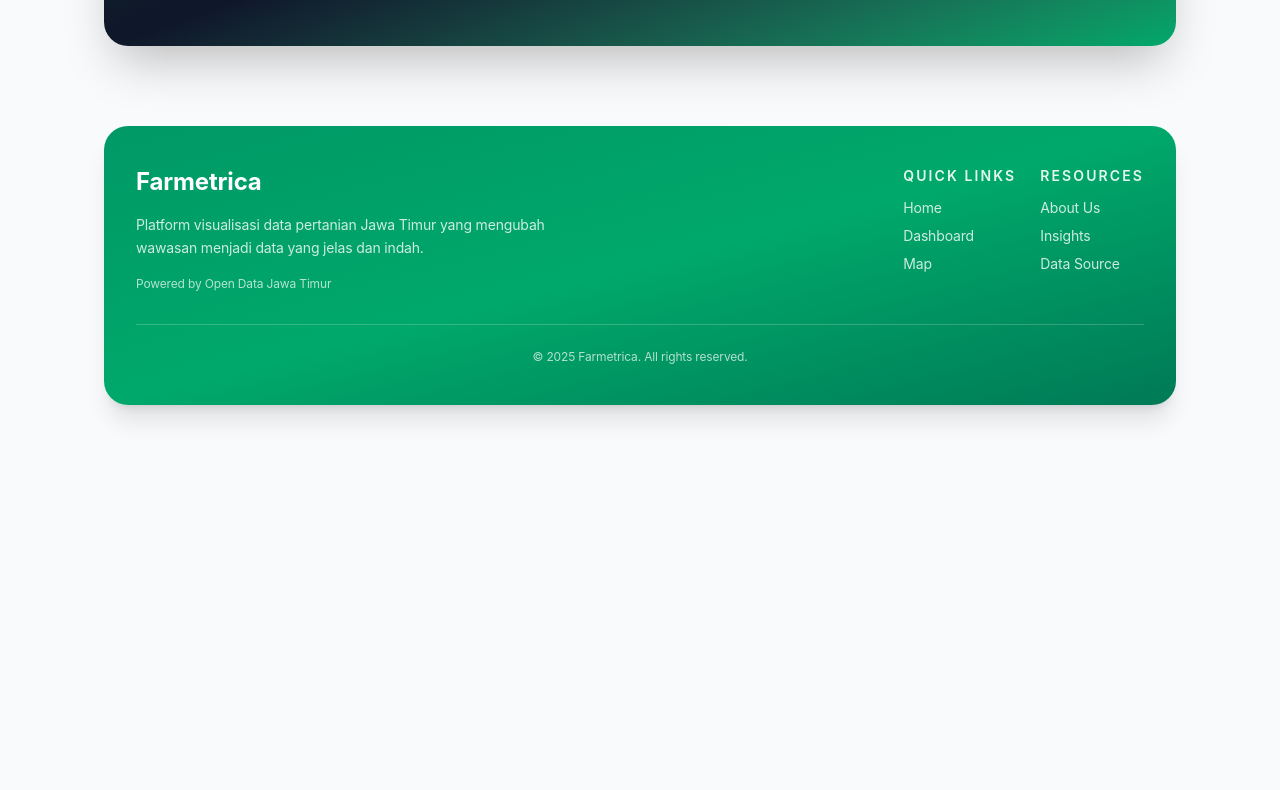
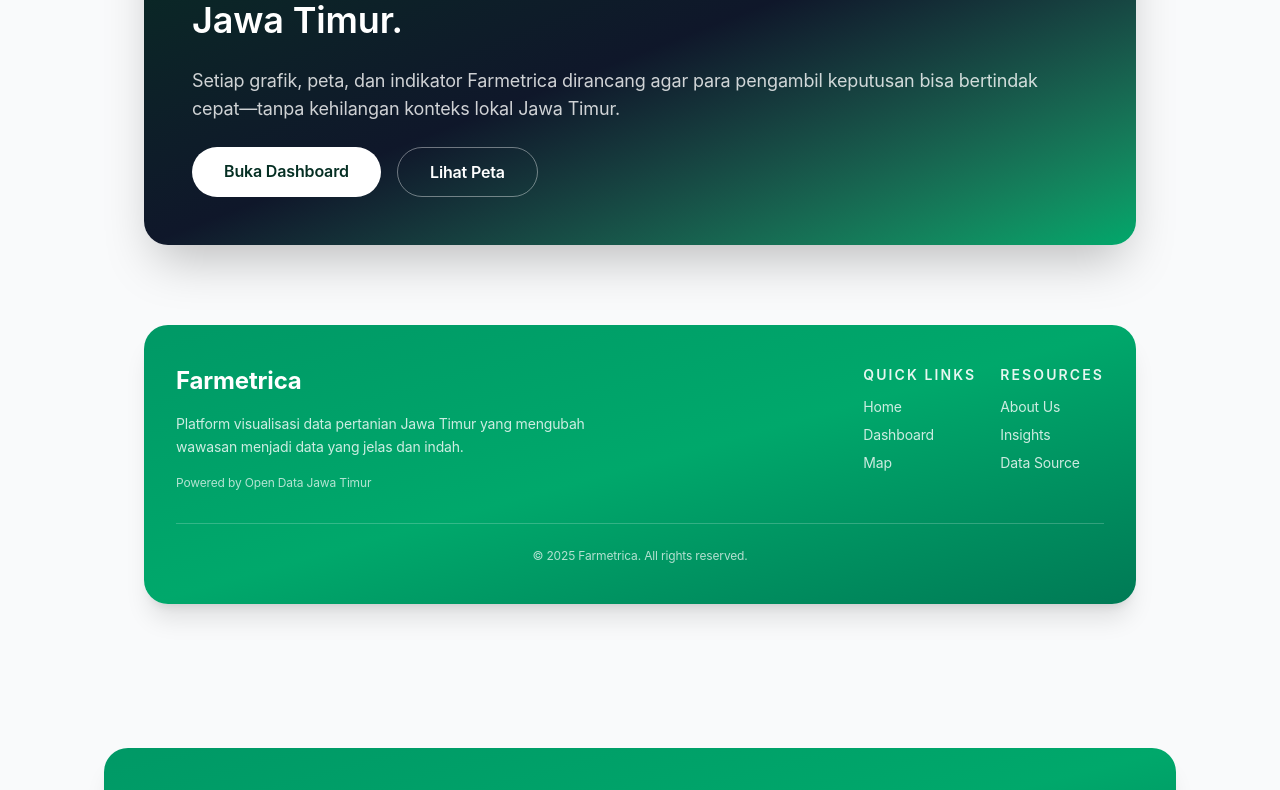
Before and after one commit to dipndipp/farmetrica, a Next.js app: page /home in a window 1280 px wide. Shown: the part 2799-3589 px from the top of the page. Before the commit the page ends 3268 px from the top, so only its background shows below. Built offline with nearby package versions, Linux system fonts and the light colour scheme.

Commit message:
change layouting and transition

```diff
--- a/src/app/layout.tsx
+++ b/src/app/layout.tsx
@@ -19,6 +19,9 @@ export const metadata: Metadata = {
     "Farmetrica is an agricultural data visualization platform that provides insights into East Java's farming landscape through satellite imagery and harvest reports.",
 };
 
+import { Navbar } from "@/components/layout/Navbar";
+import { Footer } from "@/components/layout/Footer";
+
 export default function RootLayout({
   children,
 }: {
@@ -29,7 +32,13 @@ export default function RootLayout({
       <body
         className={`${geistSans.variable} ${geistMono.variable} antialiased`}
       >
-        <PageTransitionWrapper>{children}</PageTransitionWrapper>
+        <div className="bg-[var(--background)] text-[var(--foreground)]">
+          <main className="mx-auto flex min-h-screen max-w-6xl flex-col gap-8 px-6 pb-16 pt-8 lg:px-10">
+            <Navbar />
+            <PageTransitionWrapper>{children}</PageTransitionWrapper>
+            <Footer />
+          </main>
+        </div>
       </body>
     </html>
   );
--- a/src/components/layout/Navbar.tsx
+++ b/src/components/layout/Navbar.tsx
@@ -19,17 +19,7 @@ export function Navbar() {
   const headerRef = useRef<HTMLElement>(null);
   const prevPathnameRef = useRef(pathname);
 
-  // Animate navbar on route change using CSS classes
-  useEffect(() => {
-    if (prevPathnameRef.current !== pathname && headerRef.current) {
-      headerRef.current.classList.add("navbar-animate");
-      const timer = setTimeout(() => {
-        headerRef.current?.classList.remove("navbar-animate");
-      }, 300);
-      prevPathnameRef.current = pathname;
-      return () => clearTimeout(timer);
-    }
-  }, [pathname]);
+
 
   // Close menu when clicking outside
   useEffect(() => {
--- a/src/components/layout/PageTransitionWrapper.tsx
+++ b/src/components/layout/PageTransitionWrapper.tsx
@@ -20,7 +20,7 @@ export function PageTransitionWrapper({ children }: Props) {
   }, [pathname]);
 
   return (
-    <div className="min-h-screen">
+    <div className="w-full">
       <AnimatePresence mode="wait">
         <motion.div
           key={pathname}
```
